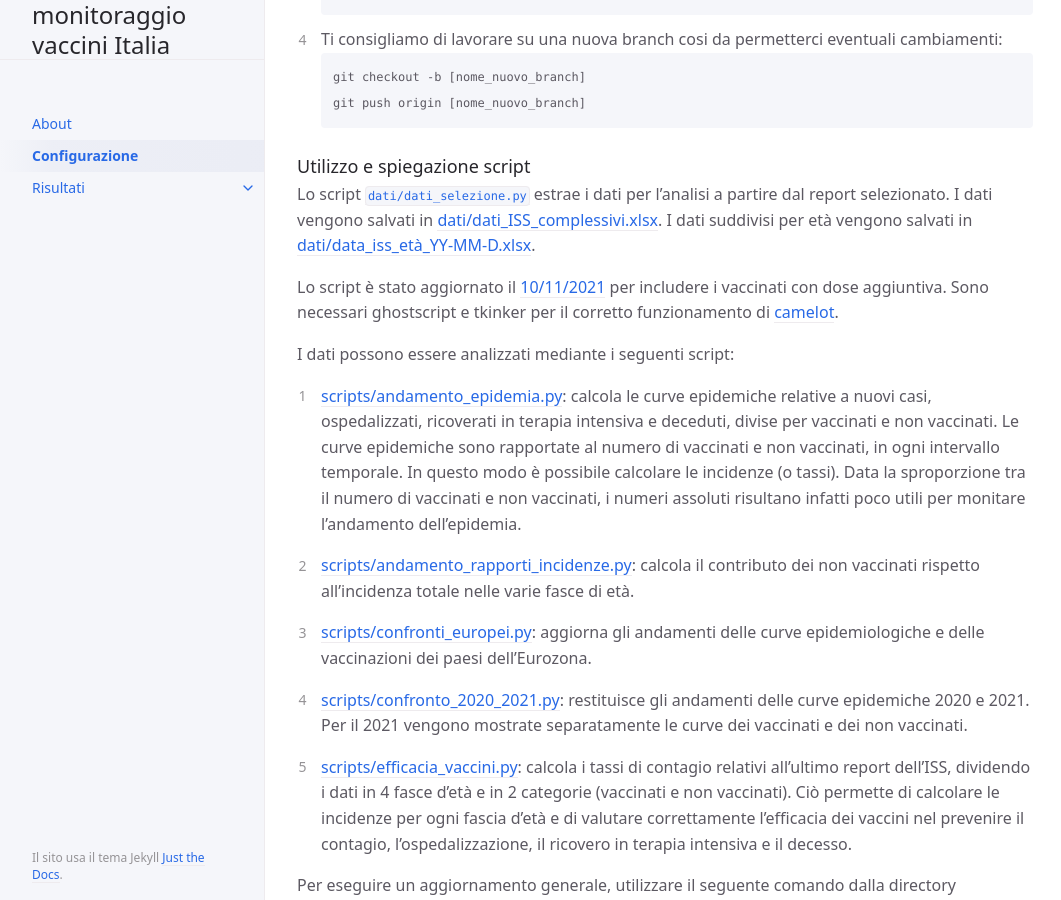
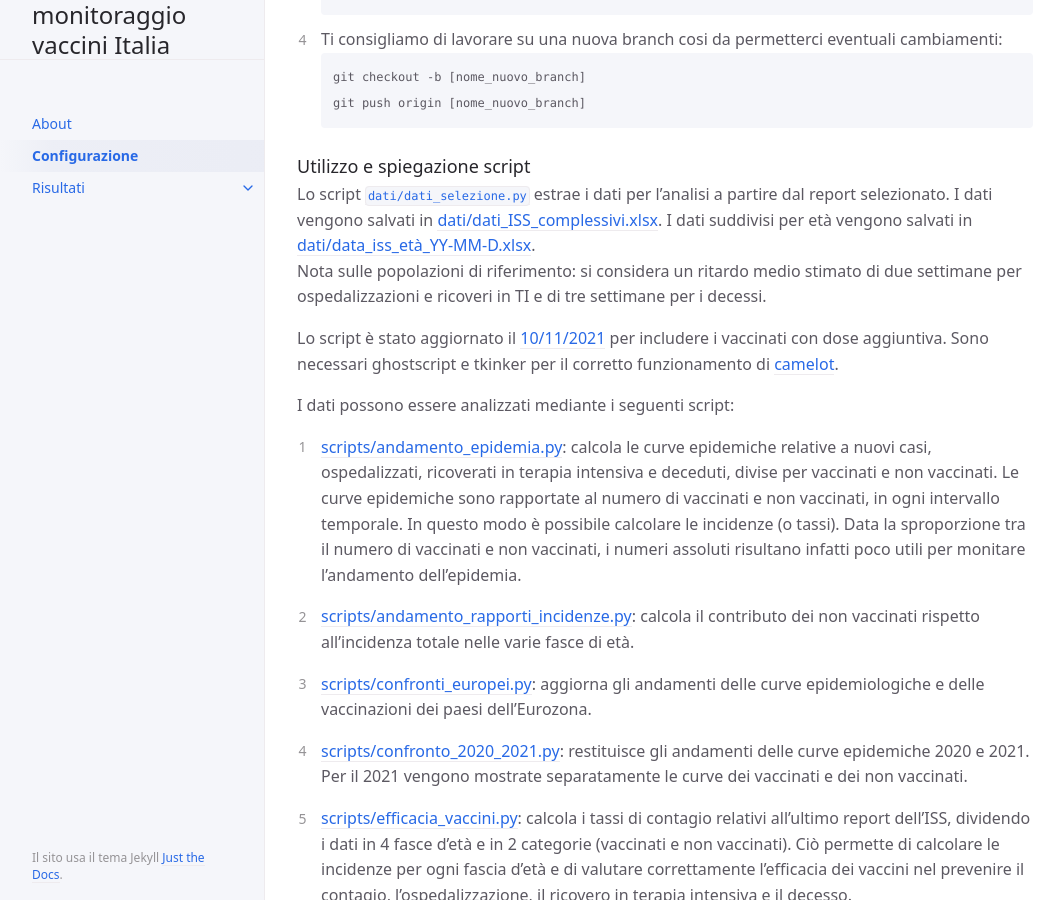
Before and after one commit to enricocid/monitoraggio-vaccini-italia, a Jekyll site: the page built from docs/configurazione.md, in a window 1280 px wide and 900 px high, scrolled down 753 px. Shown: the whole window, without its empty margins (107-1168 px from the left). Built offline with Jekyll 4.4.1, drawn with Linux system fonts in a browser that asks for light colours.

Commit message:
Aggiunta nota su popolazioni riferimento
Signed-off-by: enricocid <enrico2588@gmail.com>

```diff
--- a/docs/configurazione.md
+++ b/docs/configurazione.md
@@ -45,7 +45,8 @@ git push origin [nome_nuovo_branch]
 
 ### Utilizzo e spiegazione script
 
-Lo script [**`dati/dati_selezione.py`**](https://github.com/apalladi/covid_vaccini_monitoraggio/blob/main/dati/dati_selezione.py) estrae i dati per l'analisi a partire dal report selezionato. I dati vengono salvati in [dati/dati_ISS_complessivi.xlsx](https://github.com/apalladi/covid_vaccini_monitoraggio/blob/main/dati/dati_ISS_complessivi.xlsx). I dati suddivisi per età vengono salvati in [dati/data_iss_età_YY-MM-D.xlsx](https://github.com/apalladi/covid_vaccini_monitoraggio/blob/main/dati/data_iss_età_2021-11-10.xlsx).
+Lo script [**`dati/dati_selezione.py`**](https://github.com/apalladi/covid_vaccini_monitoraggio/blob/main/dati/dati_selezione.py) estrae i dati per l'analisi a partire dal report selezionato. I dati vengono salvati in [dati/dati_ISS_complessivi.xlsx](https://github.com/apalladi/covid_vaccini_monitoraggio/blob/main/dati/dati_ISS_complessivi.xlsx). I dati suddivisi per età vengono salvati in [dati/data_iss_età_YY-MM-D.xlsx](https://github.com/apalladi/covid_vaccini_monitoraggio/blob/main/dati/data_iss_età_2021-11-10.xlsx).<br/>
+Nota sulle popolazioni di riferimento: si considera un ritardo medio stimato di due settimane per ospedalizzazioni e ricoveri in TI e di tre settimane per i decessi.
 
 Lo script è stato aggiornato il [10/11/2021](https://www.epicentro.iss.it/coronavirus/bollettino/Bollettino-sorveglianza-integrata-COVID-19_10-novembre-2021.pdf) per includere i vaccinati con dose aggiuntiva.
 Sono necessari ghostscript e tkinker per il corretto funzionamento di [camelot](https://camelot-py.readthedocs.io/en/master/user/install-deps.html).
```
